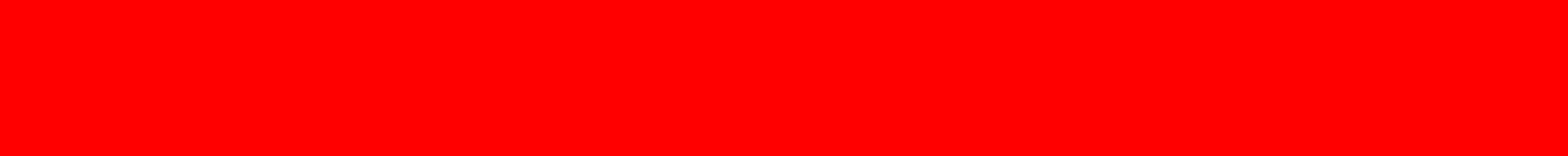
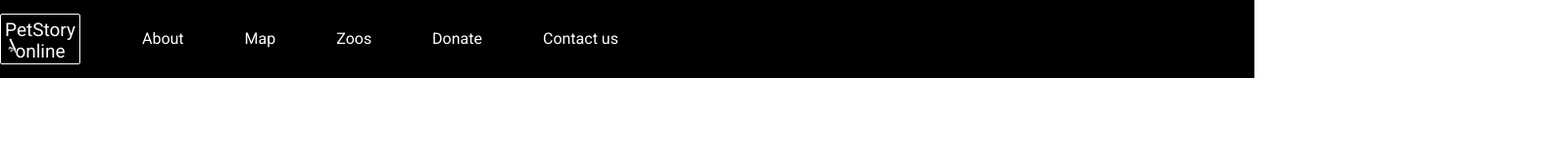
Before and after one commit to woodprop/zoo, a website built with webpack: page index.html in a window 1280 px wide. Shown: the whole page at 98% size, 1600 px wide, since content can reach past the window. Built offline with Linux system fonts and the light colour scheme.

Commit message:
feat: add header structure, fix source map in webpack

```diff
--- a/index.html
+++ b/index.html
@@ -7,7 +7,26 @@
     <link rel="stylesheet" href="./dist/style.css">
 </head>
 <body>
-
+<header class="header">
+    <div class="wrapper header__wrapper">
+        <div class="logo header__logo">
+            <a href="#">PetStory online</a>
+            <span class="logo__icon"></span>
+        </div>
+        <nav class="menu header__menu">
+            <ul>
+                <li class="menu__item"><a href="">About</a></li>
+                <li class="menu__item"><a href="">Map</a></li>
+                <li class="menu__item"><a href="">Zoos</a></li>
+                <li class="menu__item"><a href="">Donate</a></li>
+                <li class="menu__item"><a href="">Contact us</a></li>
+            </ul>
+        </nav>
+        <div class="copyright header__copyright">
+            <a href="">Designed by ©</a>
+        </div>
+    </div>
+</header>
 <script src="dist/bundle.js"></script>
 </body>
 </html>
--- a/package.json
+++ b/package.json
@@ -5,7 +5,7 @@
   "description": "study project",
   "main": "index.js",
   "scripts": {
-    "build": "webpack --watch"
+    "build": "webpack --mode=development --watch"
   },
   "repository": {
     "type": "git",
@@ -29,5 +29,8 @@
     "sass-loader": "^13.2.0",
     "webpack": "^5.75.0",
     "webpack-cli": "^5.0.1"
+  },
+  "dependencies": {
+    "normalize-scss": "^7.0.1"
   }
 }
--- a/src/sass/_base.scss
+++ b/src/sass/_base.scss
@@ -1,3 +1,21 @@
+@import url('https://fonts.googleapis.com/css2?family=Roboto:wght@300;400;500;700&display=swap');
+
+* {
+  margin: 0;
+  padding: 0;
+  box-sizing: border-box;
+}
+
+html {
+  font-size: 10px;
+}
+
 body {
-  background: red;
+  font-family: Roboto, sans-serif;
+  font-weight: 400;
+  font-size: 1.6rem;
 }
+
+a {
+  text-decoration: none;
+}
--- /dev/null
+++ b/src/sass/_components.scss
@@ -0,0 +1,19 @@
+.logo {
+  position: relative;
+  width: 82px;
+  height: 52px;
+  border: 1px solid $color-light;
+  border-radius: 2px;
+  text-align: center;
+  font-size: 19px;
+  padding-top: 5px;
+  &__icon {
+    position: absolute;
+    bottom: 5px;
+    left: 7px;
+    display: block;
+    width: 8px;
+    height: 21px;
+    background-image: url("../assets/icons/bamboo.svg");
+  }
+}
--- /dev/null
+++ b/src/sass/_layout.scss
@@ -0,0 +1,35 @@
+.wrapper {
+  width: 1600px;
+  height: 100%;
+  margin: 0 auto;
+}
+
+.header {
+  height: 80px;
+  background: $color-dark;
+  &__wrapper {
+    display: flex;
+    align-items: center;
+    justify-content: space-between;
+  }
+
+  & a {
+    color: $color-light;
+  }
+
+  &__copyright {
+    flex-grow: 1;
+    text-align: right;
+  }
+  &__menu {
+    margin-left: 63px;
+  }
+}
+
+.menu {
+  &__item {
+    list-style: none;
+    display: inline-block;
+    margin-right: 58px;
+  }
+}
--- /dev/null
+++ b/src/sass/_variables.scss
@@ -0,0 +1,2 @@
+$color-dark: #000;
+$color-light: #fff;
--- a/src/sass/main.scss
+++ b/src/sass/main.scss
@@ -1 +1,6 @@
+@import "normalize-scss/sass/normalize/import-now";
+
+@import "variables";
 @import "base";
+@import "layout";
+@import "components";
--- a/webpack.config.js
+++ b/webpack.config.js
@@ -11,9 +11,22 @@ module.exports = {
         rules: [{
             test:/\.scss$/,
             use: [
-                miniCss.loader,
-                'css-loader',
-                'sass-loader',
+                {
+                    loader: miniCss.loader,
+                },
+                {
+                    loader: 'css-loader',
+                    options: {
+                        url: false,
+                        sourceMap: true,
+                    }
+                },
+                {
+                    loader: 'sass-loader',
+                    options: {
+                        sourceMap: true,
+                    }
+                },
             ]
         }]
     },
@@ -21,5 +34,6 @@ module.exports = {
         new miniCss({
             filename: 'style.css',
         }),
-    ]
+    ],
+    devtool: 'source-map',
 };
```
Also changed, not shown: assets/icons/bamboo.svg (added), dist/bundle.js, dist/style.css, 3 other files.
